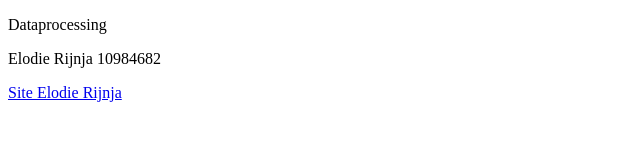
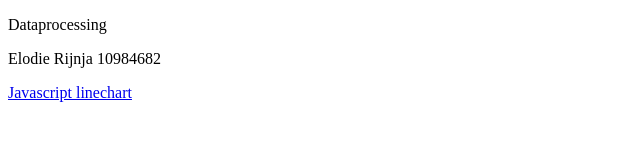
Before and after one commit to elootje98/DataProcessing, a plain HTML site: page index.html in a window 1280 px wide. Shown: the full height of the page, 0-640 px from the left. Drawn offline with Linux system fonts and the light colour scheme.

Commit message:
Update index.html

```diff
--- a/index.html
+++ b/index.html
@@ -3,6 +3,6 @@
 <body>
 <p>Dataprocessing</p>
 <p>Elodie Rijnja 10984682</p>
-<a href="/Homework/Week_3/week3.html">Site Elodie Rijnja</a>
+<a href="/Homework/Week_3/week3.html">Javascript linechart</a>
 </body>
 </html>
```
